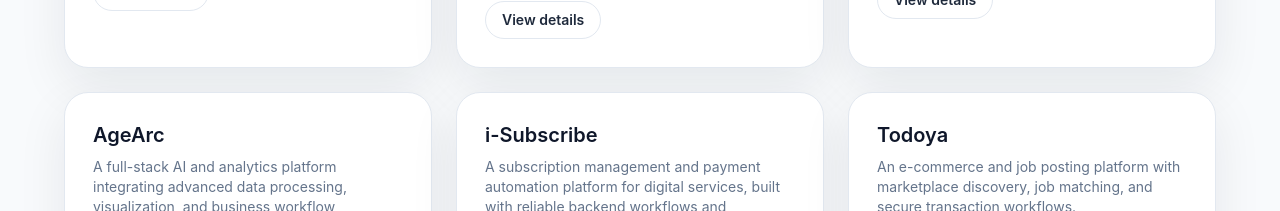
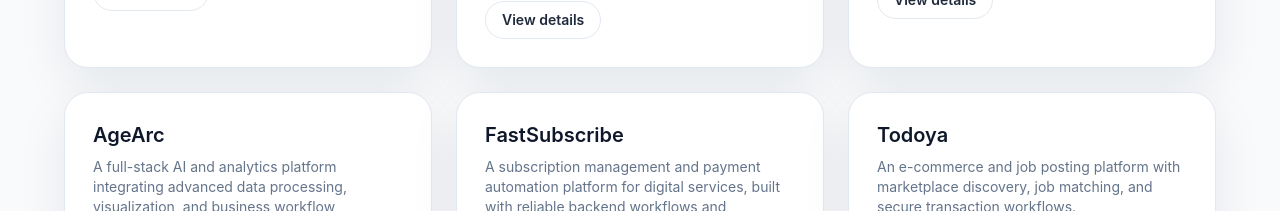
Before and after one commit to DanielAyomide-git/danielayomide-git.github.io, a React (Vite) app: page / in a window 1280 px wide. Shown: the part 2720-2931 px from the top of the page. Built offline with nearby package versions, Linux system fonts and the light colour scheme; the HTML template or start-up script is replaced by a standard one.

Commit message:
Updated to fast subscribe

```diff
--- a/src/App.tsx
+++ b/src/App.tsx
@@ -79,11 +79,11 @@ const projects = [
     demo: "https://agearc.app/",
   },
   {
-    title: "i-Subscribe",
+    title: "FastSubscribe",
     description:
       "A subscription management and payment automation platform for digital services, built with reliable backend workflows and customer-facing frontend flows.",
     tech: ["FastAPI", "PostgreSQL", "DevOps"],
-    demo: "https://i-subscribe.ng/",
+    demo: "https://fastsubscribe.ng/",
   },
   {
     title: "Todoya",
```
Also changed, not shown: 2 other files (tests, documents, lock files or other folders).
